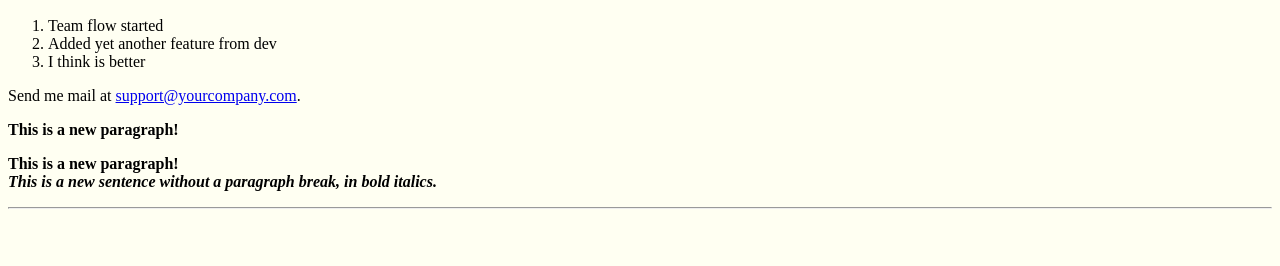
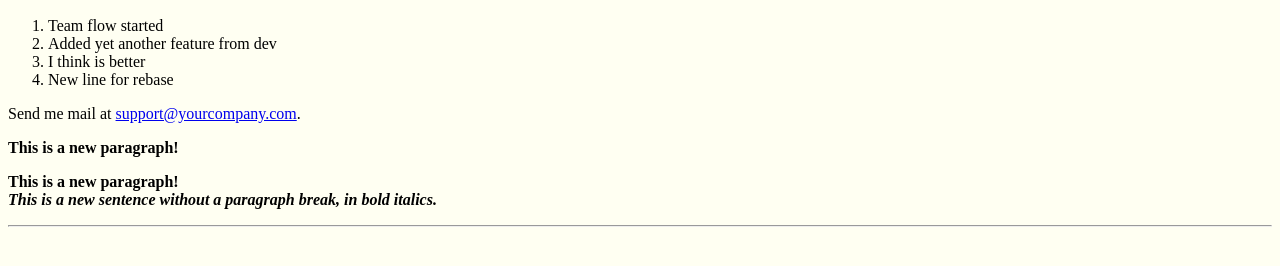
Before and after one commit to mariamag40/FirstRepo, a plain HTML site: page index.html in a window 1280 px wide. Shown: the part 170-436 px from the top of the page. Drawn offline with Linux system fonts and the light colour scheme.

Commit message:
Update index.html

```diff
--- a/index.html
+++ b/index.html
@@ -23,6 +23,7 @@ is a link to another nifty site to see new adjust
     <li>Team flow started</li>
     <li>Added yet another feature from dev</li>
     <li>I think is better</li>
+    <li>New line for rebase</li>
 </ol>
 Send me mail at <a href="mailto:support@yourcompany.com">
 
```
